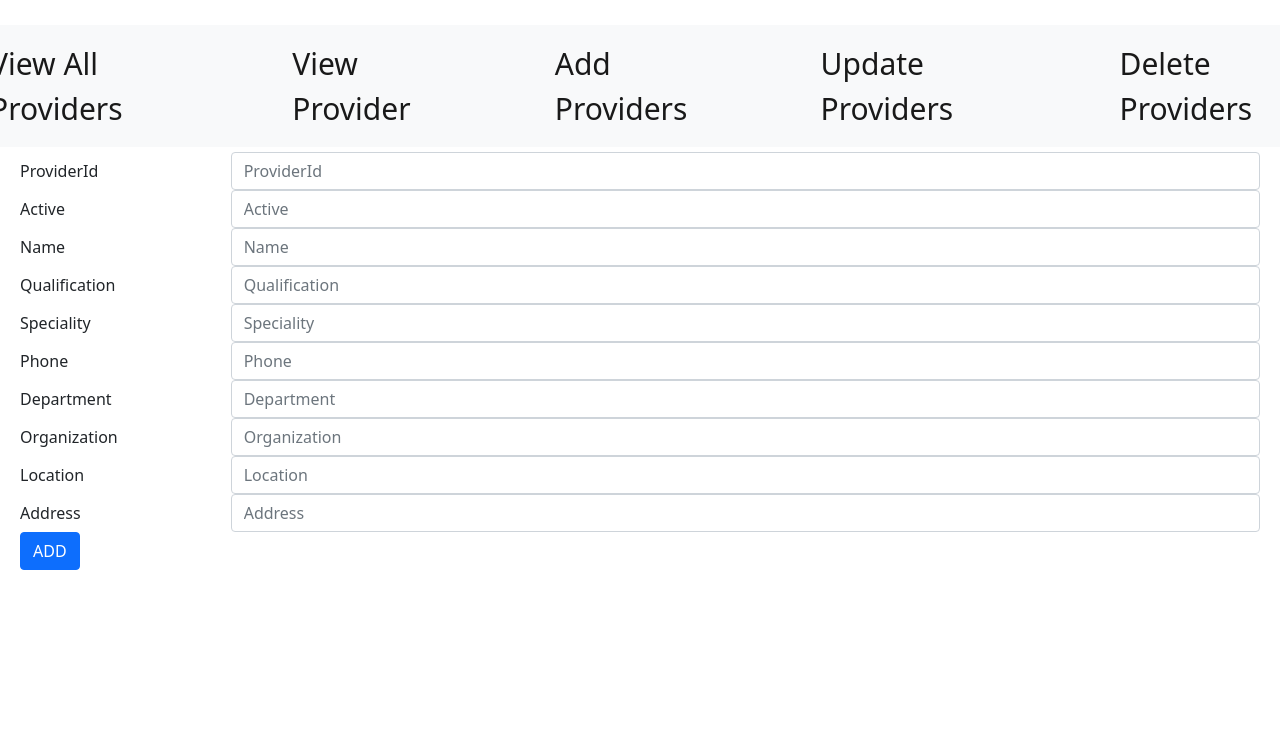
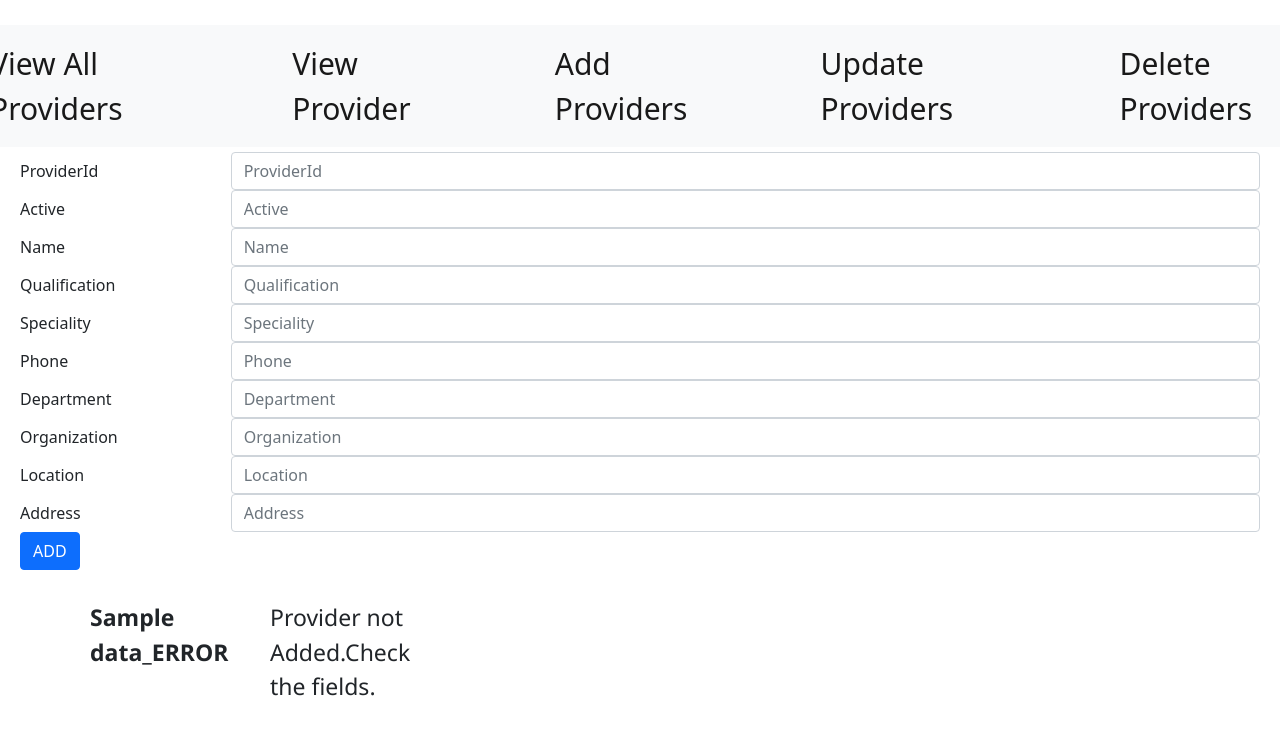
Before and after one commit to rinkesh314e/PythonFastApi, a FastAPI app: template part3/templates/add.html in a window 1280 px wide. Shown: the top 751 px of the page. Run offline with FastAPI, Linux system fonts and the light colour scheme; the template is opened without the code that fills it: most values are stand-ins (such as "Sample title", 1, 10 or a date in 2020); parts of the project's set-up code (start-up, migrations or seed data) failed here and were passed over.

Commit message:
refactored code

```diff
--- a/part3/main.py
+++ b/part3/main.py
@@ -1,11 +1,12 @@
-from fastapi import FastAPI, Request, HTTPException, Form, Request, status
+from fastapi import FastAPI, Request, HTTPException, Form, Request
 from fastapi.responses import HTMLResponse, RedirectResponse
 from fastapi.templating import Jinja2Templates
 from fastapi.staticfiles import StaticFiles
 from typing import Optional
 from schema import HealthcareProvider
 from utils import read_json, write_json
-import requests
+import requests as rq
+import json
 
 
 app = FastAPI()
@@ -19,55 +20,39 @@ def home(request: Request):
     return templates.TemplateResponse("base.html", {"request": request, "data": healthcare_providers})
 
 
-@ app.get('/providers/', response_class=HTMLResponse)
-def get_healthcare_providers(request: Request):
+@ app.get('/providers/')
+def get_healthcare_providers():
     healthcare_providers = read_json()
-    # return healthcare_providers
-    return templates.TemplateResponse("getAll.html", {"request": request, "data": healthcare_providers})
+    return healthcare_providers
 
 
 @ app.get('/providers/{p_id}')
-def get_healthcare_provider(p_id: int, request: Request):
+def get_healthcare_provider(p_id: int):
     healthcare_providers = read_json()
     if healthcare_providers.get(str(p_id), None) is None:
         raise HTTPException(status_code=404, detail="ProviderID not found")
     result = healthcare_providers.get(str(p_id), None)
-    # return result
-    return templates.TemplateResponse("search.html", {"request": request, "flag": 0, "data": result})
-
-# add new provider
+    return result
 
 
-@app.post('/providers/', response_class=RedirectResponse, status_code=302)
-def add_healthcare_provider(providerID: int = Form(...), active: Optional[bool] = Form(None), name: str = Form(...),
-                            qualification: str = Form(...), speciality: str = Form(...), phone: str = Form(...), department: Optional[str] = Form(None),
-                            organization: str = Form(...), location: Optional[str] = Form(None), address: str = Form(...)
-                            ):
-    new_post = HealthcareProvider(providerID=providerID, active=active, name=name, qualification=qualification, speciality=speciality, phone=phone,
-                                  department=department, organization=organization, location=location, address=address)
+@ app.post('/providers/')
+def add_healthcare_provider(post: HealthcareProvider):
     healthcare_providers = read_json()
-    if healthcare_providers.get(str(p_id), None) is not None:
+    post = post.dict()
+    if healthcare_providers.get(str(post['providerID']), None) is not None:
         raise HTTPException(
             status_code=422, detail="ProviderID already exists")
-    new_post = new_post.dict()
-    p_id = new_post['providerID']
-    healthcare_providers[p_id] = new_post
+    healthcare_providers[post['providerID']] = post
     write_json(healthcare_providers)
-    # return {"message": "provider added"}
-    return "/providers/" + str(p_id)
+    return {"message": "Added new provider"}
 
 
-@ app.put('/providers/{p_id}')
-def update_healthcare_provider(p_id: int, providerID: int = Form(...), active: Optional[bool] = Form(None), name: str = Form(...),
-                               qualification: str = Form(...), speciality: str = Form(...), phone: str = Form(...), department: Optional[str] = Form(None),
-                               organization: str = Form(...), location: Optional[str] = Form(None), address: str = Form(...)
-                               ):
+@app.put('/providers/{p_id}')
+def update_healthcare_provider(p_id: int, post: HealthcareProvider):
     healthcare_providers = read_json()
     if healthcare_providers.get(str(p_id), None) is None:
         raise HTTPException(status_code=404, detail="ProviderID not found")
-    new_post = HealthcareProvider(providerID=providerID, active=active, name=name, qualification=qualification, speciality=speciality, phone=phone,
-                                  department=department, organization=organization, location=location, address=address)
-    healthcare_providers[str(p_id)] = new_post.dict()
+    healthcare_providers[str(p_id)] = post.dict()
     write_json(healthcare_providers)
     return {"message": "successfully updated"}
 
@@ -80,71 +65,90 @@ def delete_healthcare_provider(p_id: int):
     healthcare_providers.pop(str(p_id))
     write_json(healthcare_providers)
     return {"message": "provider successfully deleted"}
-    # return templates.TemplateResponse('delete.html', {"request": request})
+
 
 ######################################################################################
-
 # helper routes to call api endpoints
+_PROVIDERS = "http://localhost:8000/providers/"  # api endpoint
 
 
-# using get('/providers/{p_id}')
+# using .get("/providers/")
+@app.get("/getallproviders", response_class=HTMLResponse)
+def get_all_healthcare_providers(request: Request):
+    api_response = rq.get(_PROVIDERS).json()
+    return templates.TemplateResponse("getAll.html", {"request": request, "data": api_response})
+
+
+# using .get("/providers/{p_id}")
 @app.get("/search", response_class=HTMLResponse)
 def provider_search(request: Request):
     return templates.TemplateResponse('search.html', {"request": request, "flag": 1, "data": None})
 
 
-# using get('/providers/{p_id}')
-@app.post("/search", response_class=RedirectResponse, status_code=302)
-def provider_search(p_id: int = Form(...)):
-    return "providers/" + str(p_id)
+# using .get("/providers/{p_id}")
+@app.post("/search", response_class=HTMLResponse)
+def provider_search(request: Request, p_id: int = Form(...)):
+    api_response = rq.get(_PROVIDERS+str(p_id)).json()
+    return templates.TemplateResponse("search.html", {"request": request, "flag": 0, "data": api_response})
 
 
-# using post("/providers")
+# using .post("/providers/")
 @app.get("/addproviders", response_class=HTMLResponse)
 def add_healthcare_provider_form(request: Request):
-    return templates.TemplateResponse('add.html', {"request": request})
+    return templates.TemplateResponse('add.html', {"request": request, "flag": 1})
 
 
-@app.get("/update", response_class=HTMLResponse)
-def update_healthcare_provider_form(request: Request):
-    return templates.TemplateResponse("update.html", {"request": request, "flag": 1})
+# using .post("/providers/")
+@app.post("/addproviders", response_class=HTMLResponse)
+def add_healthcare_provider_form(request: Request, providerID: int = Form(...), active: Optional[bool] = Form(None), name: str = Form(...),
+                                 qualification: str = Form(...), speciality: str = Form(...), phone: str = Form(...), department: Optional[str] = Form(None),
+                                 organization: str = Form(...), location: Optional[str] = Form(None), address: str = Form(...)
+                                 ):
+    new_post = {'providerID': providerID, 'active': active, 'name': name, 'qualification': qualification, 'speciality': speciality,
+                'phone': phone, 'department': department, 'organization': organization, 'location': location, 'address': address}
+    api_response = rq.post(_PROVIDERS, data=json.dumps(new_post)).status_code
+    return templates.TemplateResponse('add.html', {"request": request, "data": api_response, "flag": 0})
 
 
+# using .put("/providers/{p_id}")
+@app.get("/update", response_class=HTMLResponse)
+def update_healthcare_provider_form(request: Request, p_id: int = -1):
+    print(p_id)
+    if p_id == -1:
+        return templates.TemplateResponse("update.html", {"request": request, "flag": 1})
+    else:
+        healthcare_providers = read_json()
+        post = healthcare_providers.get(str(p_id), None)
+        return templates.TemplateResponse("update.html", {"request": request, "flag": 0, "p_id": p_id, "post": post, "data": -1})
+
+
+# using .put("/providers/{p_id}")
 @app.post("/update", response_class=RedirectResponse, status_code=302)
 def update_healthcare_provider_form(p_id: int = Form(...)):
-    return 'http://localhost:8000/updateform/' + str(p_id)
+    return 'http://localhost:8000/update?p_id=' + str(p_id)
 
 
-@app.get("/updateform/{p_id}", response_class=HTMLResponse)
-def update_healthcare_provider_formid(p_id: int, request: Request):
-    healthcare_providers = read_json()
-    post = healthcare_providers.get(str(p_id), None)
-    return templates.TemplateResponse("update.html", {"request": request, "flag": 0, "p_id": p_id, "post": post})
-
-
-@app.post("/updateform/")
-def update_healthcare_provider_formid(providerID: int = Form(...), active: Optional[bool] = Form(None), name: str = Form(...),
+# using .put("/providers/{p_id}")
+@app.post("/updateform/", response_class=HTMLResponse)
+def update_healthcare_provider_formid(request: Request, providerID: int = Form(...), active: Optional[bool] = Form(None), name: str = Form(...),
                                       qualification: str = Form(...), speciality: str = Form(...), phone: str = Form(...), department: Optional[str] = Form(None),
                                       organization: str = Form(...), location: Optional[str] = Form(None), address: str = Form(...)
                                       ):
-    new_post = HealthcareProvider(providerID=providerID, active=active, name=name, qualification=qualification, speciality=speciality, phone=phone,
-                                  department=department, organization=organization, location=location, address=address)
-    new_post = new_post.dict()
-    print(new_post)
-    url = 'http://localhost:8000/providers/' + str(providerID)
-    x = requests.put(url, data=new_post)
-    return RedirectResponse(url, status_code=status.HTTP_303_SEE_OTHER)
+    new_post = {'providerID': providerID, 'active': active, 'name': name, 'qualification': qualification, 'speciality': speciality,
+                'phone': phone, 'department': department, 'organization': organization, 'location': location, 'address': address}
+    api_response = rq.put(_PROVIDERS + str(providerID),
+                          data=json.dumps(new_post)).status_code
+    return templates.TemplateResponse('update.html', {"request": request, "data": api_response, "flag": -1})
 
 
+# using .delete("/providers/{p_id}")
 @app.get("/deleteprovider", response_class=HTMLResponse)
 def delete_healthcare_provider_form(request: Request):
     return templates.TemplateResponse('delete.html', {"request": request})
 
 
+# using .delete("/providers/{p_id}")
 @app.post("/deleteprovider", response_class=HTMLResponse)
 def delete_healthcare_provider_form(request: Request, p_id: int = Form(...)):
-    result = str(p_id)
-    url = 'http://localhost:8000/providers/' + result
-    x = requests.delete(url)
-    x = str(x)
-    return templates.TemplateResponse('delete.html', {"request": request, "response": x[-5:-2]})
+    api_response = rq.delete(_PROVIDERS+str(p_id)).status_code
+    return templates.TemplateResponse('delete.html', {"request": request, "response": api_response})
--- a/part3/schema.py
+++ b/part3/schema.py
@@ -8,7 +8,7 @@ class HealthcareProvider(BaseModel):
     name: str = Field(..., description="Name of the Provider")
     qualification: str = Field(..., description="Comma separated qualification of the provider")
     speciality: str = Field(..., description="Comma separated specialities")
-    phone: str = Field(..., max_length=15, regex="(\+[\d]{2})?[\d]{10}", description="Number of Provider")
+    phone: str = Field(..., max_length=15, regex="(\+?[\d]{2})?[\d]{10}", description="Number of Provider")
     department: Optional[str] = Field(None, example="depName", description="Department, if applicable")
     organization: str = Field(..., description="Name of the Hospital/Clinic of the Provider")
     location: Optional[str] = Field(None, description="Location, if multiple locations")
@@ -17,7 +17,8 @@ class HealthcareProvider(BaseModel):
     class Config:
         schema_extra = {
             "example": {
-                "active": True,
+                "providerID": "UniqueIds",
+                "active": "True",
                 "name": "Jon Doe",
                 "qualification": "MBBS, MD",
                 "speciality": "Surgery, Diagnostician",
--- a/part3/static/style.css
+++ b/part3/static/style.css
@@ -3,7 +3,7 @@
 }
 
 body {
-  background-color: #fff;
+  background-color: #ffffffe8;
   padding: 10px;
   margin: 10px;
 }
--- a/part3/templates/add.html
+++ b/part3/templates/add.html
@@ -1,7 +1,7 @@
 {% extends 'base.html' %} {% block content %}
 <form
   method="post"
-  action="{{ url_for('add_healthcare_provider') }}"
+  action="{{ url_for('add_healthcare_provider_form') }}"
   id="addProvider"
 >
   <div class="form-group row">
@@ -137,4 +137,17 @@
     </div>
   </div>
 </form>
+{% if flag != 1 %}
+{% if data == 200 %}
+<dl class="all-cols">
+  <dt class="all-cols-keys">{{ data }}_OK</dt>
+<dd class="all-cols-values">Provider information successfully added</dd>
+</dl>
+{% else %}
+<dl class="all-cols">
+  <dt class="all-cols-keys">{{ data }}_ERROR</dt>
+<dd class="all-cols-values">Provider not Added.Check the fields.</dd>
+</dl>
+{% endif %}
+{% endif %}
 {% endblock %}
--- a/part3/templates/base.html
+++ b/part3/templates/base.html
@@ -19,7 +19,7 @@
       <div class="navbar-nav">
         <a
           class="nav-item nav-link active" id="endpoint1"
-          href="{{ url_for('get_healthcare_providers') }}"
+          href="{{ url_for('get_all_healthcare_providers') }}"
           >View All Providers</a
         >
         <a
--- a/part3/templates/delete.html
+++ b/part3/templates/delete.html
@@ -15,14 +15,14 @@
     </form>
   </nav>
   {% if response %}
-    {% if response == "200" %}
+    {% if response == 200 %}
     <dl class="all-cols">
-      <dt class="all-cols-keys">200-OK</dt>
+      <dt class="all-cols-keys">{{ response }}_OK</dt>
     <dd class="all-cols-values">Provider information successfully deleted</dd>
     </dl>
     {% else %}
     <dl class="all-cols">
-      <dt class="all-cols-keys">404_Error</dt>
+      <dt class="all-cols-keys">{{ response }}_Error</dt>
     <dd class="all-cols-values">Provider Id not found</dd>
     </dl>
     {% endif %}
```
Also changed, not shown: part3/templates/update.html (+17 -0 lines).
